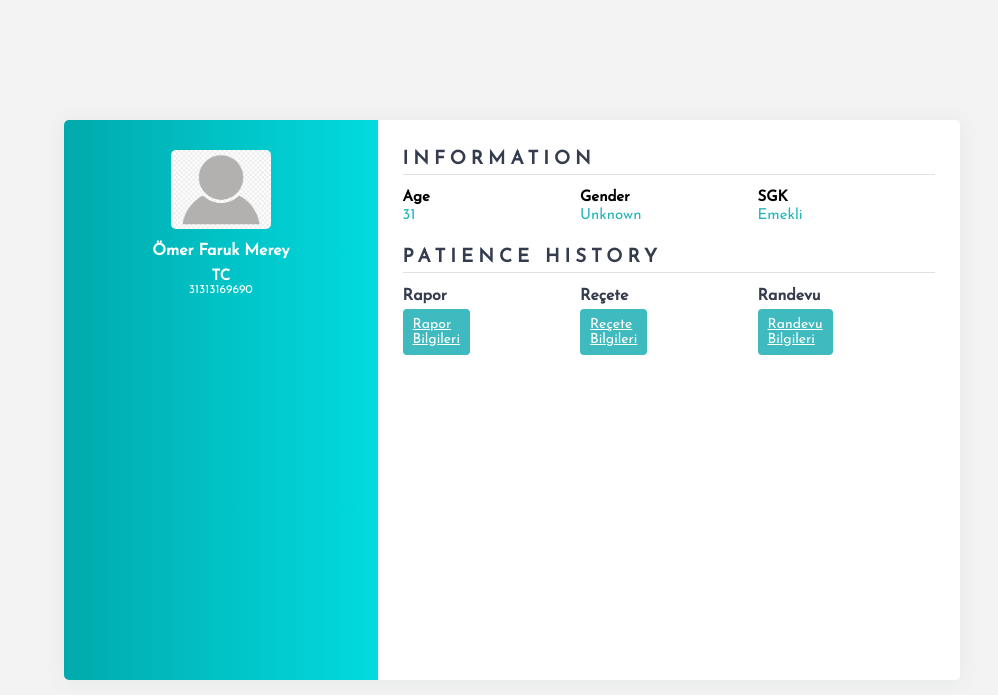
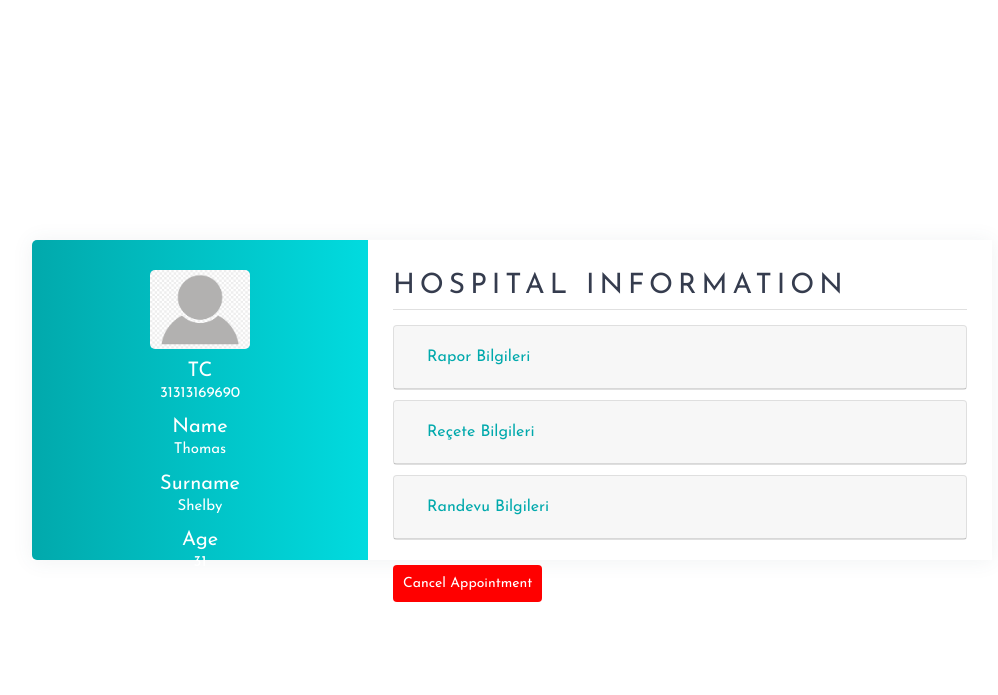
Before and after one commit to odavarci/hospital_appointment_system, a website: page profile.html in a window 1280 px wide. Shown: the whole page, without its empty margins (128-1126 px from the left). Drawn offline with nearby package versions, Linux system fonts and the light colour scheme.

Commit message:
Updated profile and sign_up files

```diff
--- a/profile.css
+++ b/profile.css
@@ -16,8 +16,8 @@ body{
   position: absolute;
   top: 50%;
   left: 50%;
-  height: 70%;
-  width: 70%;
+  height: 40%;
+  width: 75%;
   transform: translate(-50%,-50%);
   display: flex;
   box-shadow: 0 1px 20px 0 rgba(69,90,100,.08);
@@ -43,7 +43,8 @@ body{
 }
 
 .wrapper .left p{
-  font-size: 12px;
+  font-size: 15px;
+  margin-bottom: 10px;
 }
 
 .wrapper .right{
@@ -116,7 +117,7 @@ body{
 
 .appointment-btn {
     margin-right: 0;
-    background: #3fbbc0;
+    background: red;
     color: #fff;
     border-radius: 4px;
     padding: 8px 10px;
@@ -127,7 +128,7 @@ body{
   }
 
   .appointment-btn:hover {
-    background: #65c9cd;
+    background: rgb(206, 64, 64);
     color: #fff;
   }
 
@@ -137,6 +138,15 @@ body{
       padding: 6px 15px;
     }
   }
-h6 {
-  font-size: 15px;
+
+.report-info {
+  margin: 0px;
 }
+
+.btn-link {
+  color: #3fbbc0;
+}
+
+.card {
+  margin-bottom: 10px;
+}
--- a/profile.html
+++ b/profile.html
@@ -7,53 +7,81 @@
     <title>Profile</title>
     <link href="https://maxcdn.bootstrapcdn.com/font-awesome/4.3.0/css/font-awesome.min.css" rel="stylesheet">
     <link href="profile.css" rel="stylesheet">
+    <link rel="stylesheet" href="https://cdn.jsdelivr.net/npm/bootstrap@4.0.0/dist/css/bootstrap.min.css" integrity="sha384-Gn5384xqQ1aoWXA+058RXPxPg6fy4IWvTNh0E263XmFcJlSAwiGgFAW/dAiS6JXm" crossorigin="anonymous">
     <script src="https://kit.fontawesome.com/b99e675b6e.js"></script>
+    <script src="https://code.jquery.com/jquery-3.2.1.slim.min.js" integrity="sha384-KJ3o2DKtIkvYIK3UENzmM7KCkRr/rE9/Qpg6aAZGJwFDMVNA/GpGFF93hXpG5KkN" crossorigin="anonymous"></script>
+<script src="https://cdn.jsdelivr.net/npm/popper.js@1.12.9/dist/umd/popper.min.js" integrity="sha384-ApNbgh9B+Y1QKtv3Rn7W3mgPxhU9K/ScQsAP7hUibX39j7fakFPskvXusvfa0b4Q" crossorigin="anonymous"></script>
+<script src="https://cdn.jsdelivr.net/npm/bootstrap@4.0.0/dist/js/bootstrap.min.js" integrity="sha384-JZR6Spejh4U02d8jOt6vLEHfe/JQGiRRSQQxSfFWpi1MquVdAyjUar5+76PVCmYl" crossorigin="anonymous"></script>
 </head>
 <body>
     <div class="wrapper">
         <div class="left">
             <img src="profile_icon.png" alt="user" width="100">
-            <h4>Ömer Faruk Merey</h4>
-            <h6>TC</h6>
+            <h6 style="font-size: 20px; margin-bottom: 0px;">TC</h6>
             <p>31313169690</p>
+            <h6 style="font-size: 20px; margin-bottom: 0px;">Name</h6>
+            <p>Thomas</p>
+            <h6 style="font-size: 20px; margin-bottom: 0px;">Surname</h6>
+            <p>Shelby</p>
+            <h6 style="font-size: 20px; margin-bottom: 0px;">Age</h6>
+            <p>31</p>
+            <h6 style="font-size: 20px; margin-bottom: 0px;">Gender</h6>
+            <p>Unknown</p>
+            <h6 style="font-size: 20px; margin-bottom: 0px;">SGK</h6>
+            <p>Emekli</p>
+            <h6 style="font-size: 20px; margin-bottom: 0px;">Email Adress</h6>
+            <p>o.merey@etu.edu.tr</p>
         </div>
         <div class="right">
-            <div class="info">
-                <h3>Information</h3>
-                <div class="info_data">
-
-                    <div class="data">
-                        <h6>Age</h6>
-                        <p>31</p>
+            <div class="projects">
+                <h3>Hospital Information</h3>
+                <div id="accordion">
+                    <div class="card">
+                      <div class="card-header" id="headingOne">
+                        <h5 class="mb-0">
+                          <button class="btn btn-link collapsed" data-toggle="collapse" data-target="#collapseOne" aria-expanded="false" aria-controls="collapseOne" style="color: #01a9ac;">
+                            Rapor Bilgileri
+                          </button>
+                        </h5>
+                      </div>
+                      <div id="collapseOne" class="collapse" aria-labelledby="headingOne" data-parent="#accordion">
+                        <div class="card-body">
+                          Ömer Faruk Merey is gay.
+                        </div>
+                      </div>
                     </div>
-                    <div class="data">
-                        <h6>Gender</h6>
-                        <p>Unknown</p>
+                    <div class="card">
+                      <div class="card-header" id="headingTwo">
+                        <h5 class="mb-0">
+                          <button class="btn btn-link collapsed" data-toggle="collapse" data-target="#collapseTwo" aria-expanded="false" aria-controls="collapseTwo" style="color: #01a9ac;">
+                            Reçete Bilgileri
+                          </button>
+                        </h5>
+                      </div>
+                      <div id="collapseTwo" class="collapse" aria-labelledby="headingTwo" data-parent="#accordion">
+                        <div class="card-body">
+                          Ömer Davarci is gay.
+                        </div>
+                      </div>
                     </div>
-                    <div class="data">
-                        <h6>SGK</h6>
-                        <p>Emekli</p>
+                    <div class="card">
+                      <div class="card-header" id="headingThree">
+                        <h5 class="mb-0">
+                          <button class="btn btn-link collapsed" data-toggle="collapse" data-target="#collapseThree" aria-expanded="false" aria-controls="collapseThree" style="color: #01a9ac;">
+                            Randevu Bilgileri
+                          </button>
+                        </h5>
+                      </div>
+                      <div id="collapseThree" class="collapse" aria-labelledby="headingThree" data-parent="#accordion">
+                        <div class="card-body">
+                          Hüseyin Emre Aksoy is gay.
+                        </div>
+                      </div>
                     </div>
-                </div>
+                  </div>
             </div>
-
-            <div class="projects">
-                <h3>Patience History</h3>
-                <div class="projects_data">
-
-                    <div class="data">
-                        <h4>Rapor</h4>
-                        <a href="rapor.html" class="appointment-btn scrollto"><span class="d-none d-md-inline">Rapor </br>Bilgileri</a>
-                    </div>
-                    <div class="data">
-                        <h4>Reçete</h4>
-                        <a href="recete.html" class="appointment-btn scrollto"><span class="d-none d-md-inline">Reçete </br>Bilgileri</a>
-                    </div>
-                    <div class="data">
-                        <h4>Randevu</h4>
-                        <a href="appoint.html" class="appointment-btn scrollto"><span class="d-none d-md-inline">Randevu </br>Bilgileri</a>
-                    </div>
-                </div>
+            <div class="cancel-appoint">
+                <a href="index.html" class="appointment-btn scrollto"><span class="d-none d-md-inline"></span>Cancel Appointment</a>
             </div>
         </div>
     </div>
```
Also changed, not shown: login_style.css (+15 -6 lines), sign_up.html (+14 -3 lines).
